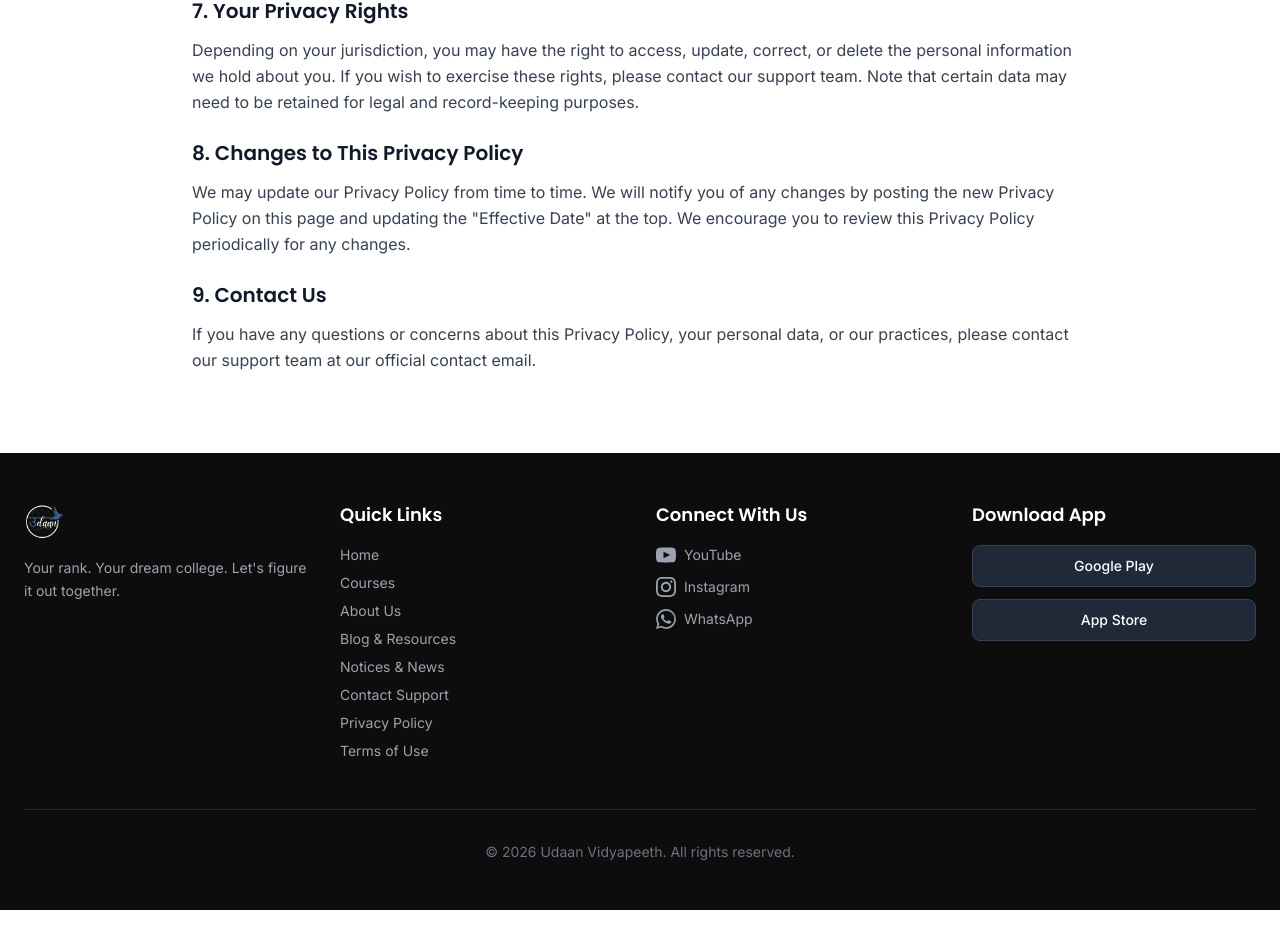
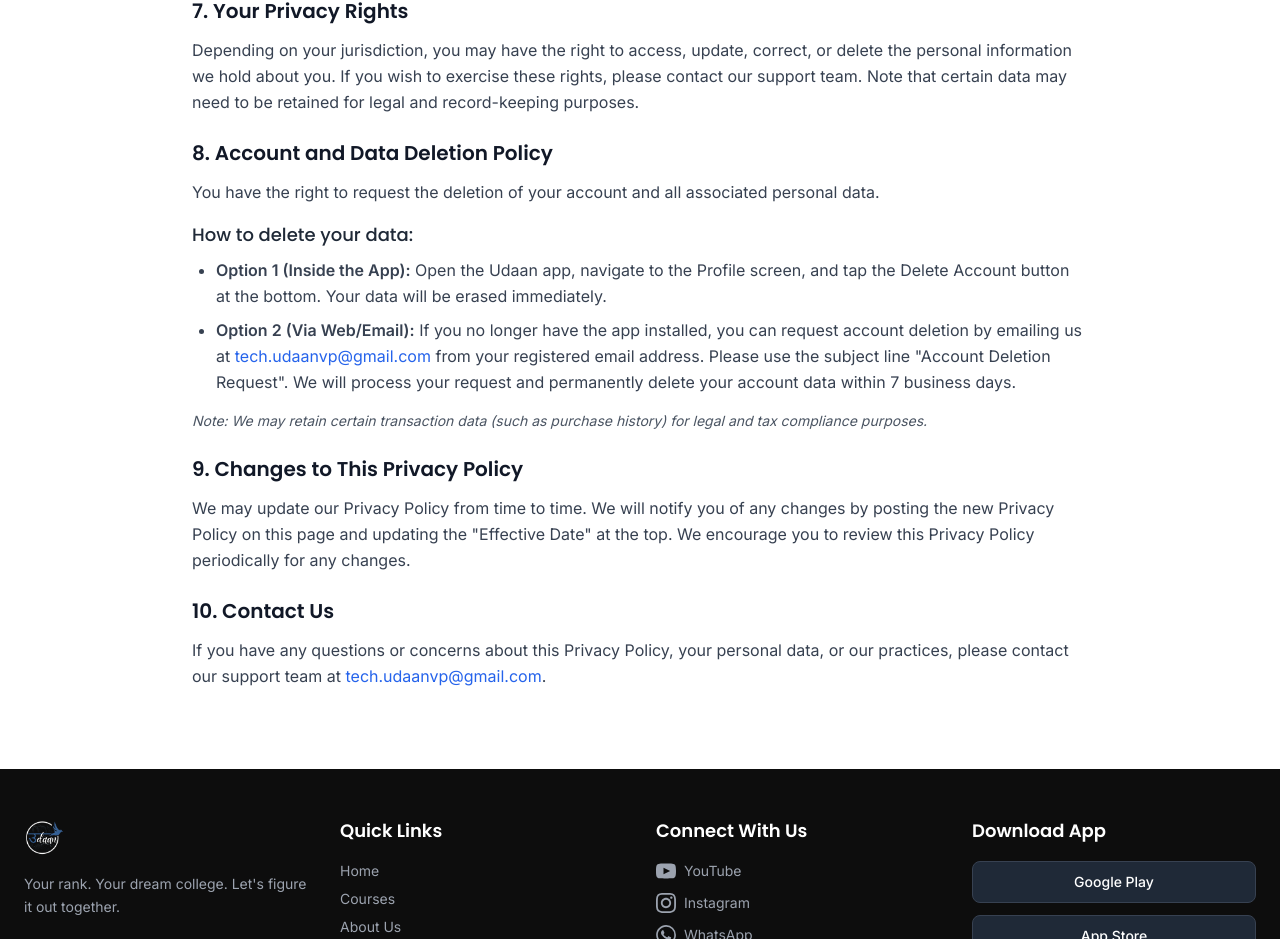
Before and after one commit to proharshgrammer/udaan-website, a React (Vite) app in the folder udaan-client/: page /privacy-policy in a window 1280 px wide. Shown: the part 1433-2372 px from the top of the page. Before the commit the page ends 2343 px from the top, so only its background shows below. Built offline with nearby package versions, Linux system fonts and the light colour scheme; no server answers.

Commit message:
Update Privacy Policy and Terms of Use for course selling and data deletion

```diff
--- a/udaan-client/src/pages/PrivacyPolicy.jsx
+++ b/udaan-client/src/pages/PrivacyPolicy.jsx
@@ -68,13 +68,24 @@
             </div>
 
             <div>
-              <h2 className="font-heading font-semibold text-xl mb-3 text-gray-900">8. Changes to This Privacy Policy</h2>
+              <h2 className="font-heading font-semibold text-xl mb-3 text-gray-900">8. Account and Data Deletion Policy</h2>
+              <p>You have the right to request the deletion of your account and all associated personal data.</p>
+              <h3 className="font-heading font-medium text-lg mt-4 mb-2 text-gray-800">How to delete your data:</h3>
+              <ul className="list-disc pl-6 mt-2 space-y-2">
+                <li><strong>Option 1 (Inside the App):</strong> Open the Udaan app, navigate to the Profile screen, and tap the Delete Account button at the bottom. Your data will be erased immediately.</li>
+                <li><strong>Option 2 (Via Web/Email):</strong> If you no longer have the app installed, you can request account deletion by emailing us at <a href="mailto:tech.udaanvp@gmail.com" className="text-blue-600 hover:underline">tech.udaanvp@gmail.com</a> from your registered email address. Please use the subject line "Account Deletion Request". We will process your request and permanently delete your account data within 7 business days.</li>
+              </ul>
+              <p className="mt-4 text-sm text-gray-600"><em>Note: We may retain certain transaction data (such as purchase history) for legal and tax compliance purposes.</em></p>
+            </div>
+
+            <div>
+              <h2 className="font-heading font-semibold text-xl mb-3 text-gray-900">9. Changes to This Privacy Policy</h2>
               <p>We may update our Privacy Policy from time to time. We will notify you of any changes by posting the new Privacy Policy on this page and updating the "Effective Date" at the top. We encourage you to review this Privacy Policy periodically for any changes.</p>
             </div>
 
             <div>
-              <h2 className="font-heading font-semibold text-xl mb-3 text-gray-900">9. Contact Us</h2>
-              <p>If you have any questions or concerns about this Privacy Policy, your personal data, or our practices, please contact our support team at our official contact email.</p>
+              <h2 className="font-heading font-semibold text-xl mb-3 text-gray-900">10. Contact Us</h2>
+              <p>If you have any questions or concerns about this Privacy Policy, your personal data, or our practices, please contact our support team at <a href="mailto:tech.udaanvp@gmail.com" className="text-blue-600 hover:underline">tech.udaanvp@gmail.com</a>.</p>
             </div>
           </div>
         </div>
--- a/udaan-client/src/pages/TermsOfUse.jsx
+++ b/udaan-client/src/pages/TermsOfUse.jsx
@@ -36,7 +36,7 @@
 
             <div>
               <h2 className="font-heading font-semibold text-xl mb-3 text-gray-900">4. Refunds and Cancellations</h2>
-              <p>Refunds are subject to our specific course refund policies outlined at the time of purchase. Generally, if you are unsatisfied with a course, you may request a refund within a specified window (e.g., 24 Hours from purchase), provided you have not consumed a significant portion of the course content. We reserve the right to decline refund requests that violate our policy guidelines or show signs of abuse.</p>
+              <p>Refunds are subject to our specific course refund policies outlined at the time of purchase. Generally, if you are unsatisfied with a course, you may request a refund within a specified window (e.g., 7 days from purchase), provided you have not consumed a significant portion of the course content. We reserve the right to decline refund requests that violate our policy guidelines or show signs of abuse.</p>
             </div>
 
             <div>
```
